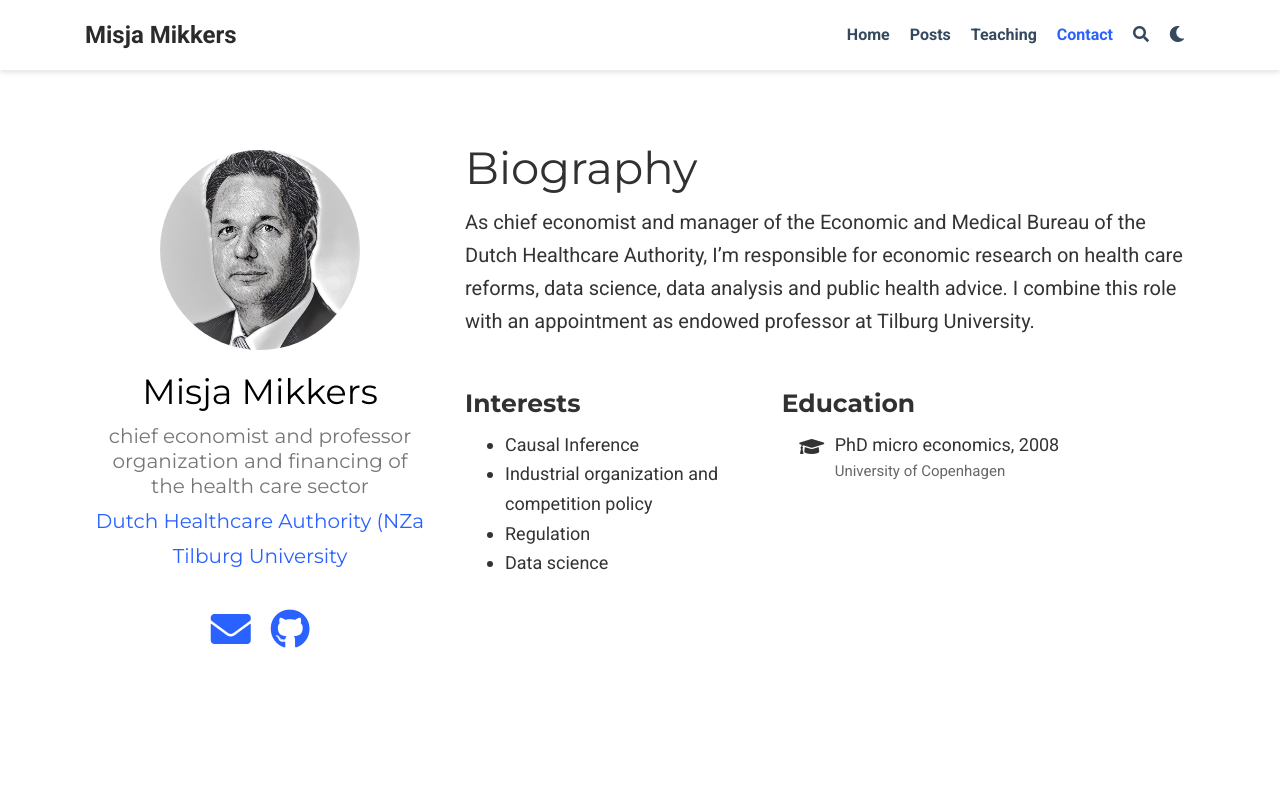
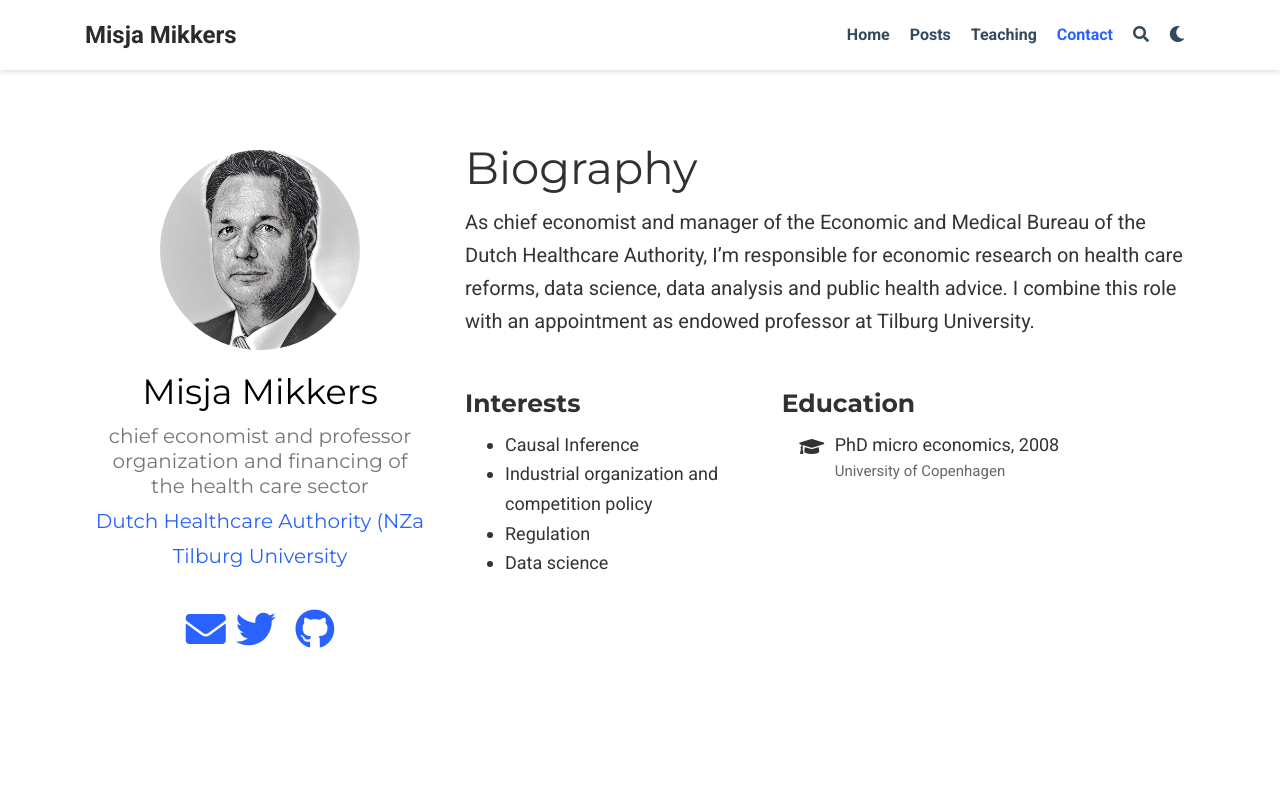
Before and after one commit to misjamikkers/misjamikkers.github.io, a plain HTML site: page index.html in a window 1280 px wide. Shown: the top 800 px of the page. Drawn offline with nearby package versions, Linux system fonts and the light colour scheme; some packages are replaced by stand-ins of ours; some icons are missing.

Commit message:
changed twitter

```diff
--- a/index.html
+++ b/index.html
@@ -341,6 +341,23 @@
         <li>
           <a itemprop="sameAs" href="/#contact" >
             <i class="fas fa-envelope big-icon"></i>
+          </a>
+        </li>
+
+
+
+
+
+
+
+
+
+
+
+
+        <li>
+          <a itemprop="sameAs" href="https://twitter.com/ICIRSPE" target="_blank" rel="noopener">
+            <i class="fab fa-twitter big-icon"></i>
           </a>
         </li>
 
```
Also changed, not shown: project/external-project/index.html (+17 -0 lines), project/internal-project/index.html (+17 -0 lines), talk/example/index.html (+17 -0 lines).
